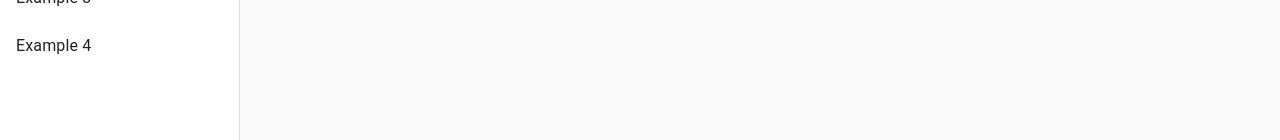
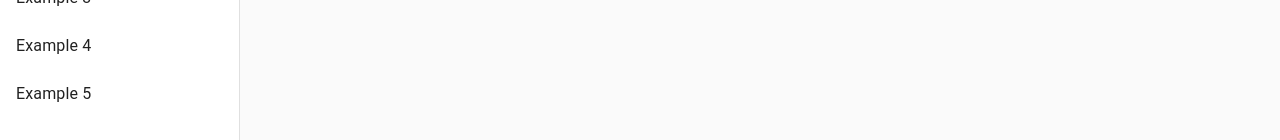
Before and after one commit to eonj/slider-ui-double-callback-problem, a React (Create React App) app: page /#/example0 in a window 1280 px wide. Shown: the part 242-382 px from the top of the page. Built offline with nearby package versions, Linux system fonts and the light colour scheme.

Commit message:
example 5

```diff
--- a/src/App.tsx
+++ b/src/App.tsx
@@ -3,6 +3,7 @@ import Example1 from './Example1'
 import Example2 from './Example2'
 import Example3 from './Example3'
 import Example4 from './Example4'
+import Example5 from './Example5'
 
 import React from 'react'
 import { HashRouter, Link, Route, Redirect, Switch, } from 'react-router-dom'
@@ -117,6 +118,14 @@ export default function App() {
               >
                 <ListItemText key='/example4' primary={'Example 4'} />
               </ListItem>
+              <ListItem
+                component={Link}
+                button
+                to="/example5"
+                key='/example5'
+              >
+                <ListItemText key='/example5' primary={'Example 5'}/>
+              </ListItem>
             </List>
           </div>
         </Drawer>
@@ -130,6 +139,7 @@ export default function App() {
               <Route exact path='/example2' component={Example2} />
               <Route exact path='/example3' component={Example3} />
               <Route exact path='/example4' component={Example4} />
+              <Route exact path='/example5' component={Example5} />
             </Switch>
           </main>
         </div>
```
